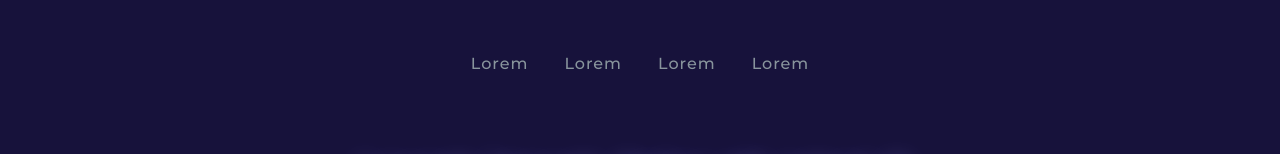
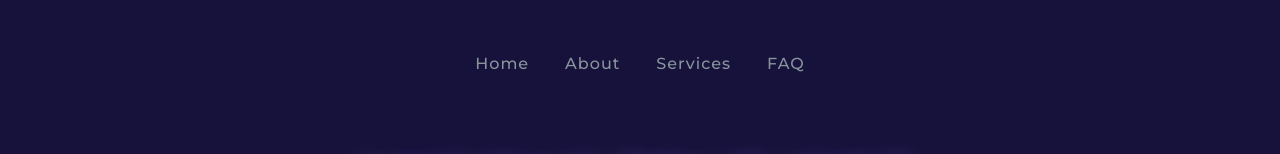
Before and after one commit to JuanLoyola/Services-app, a Vue app: page /#/ in a window 1280 px wide. Shown: the top 154 px of the page. Built offline with nearby package versions, Linux system fonts and the light colour scheme.

Commit message:
Nav name fixed

```diff
--- a/src/App.vue
+++ b/src/App.vue
@@ -16,5 +16,6 @@
   margin: 0;
   box-sizing: border-box;
   text-decoration: none;
+  scroll-behavior: smooth;
 }
 </style>
--- a/src/components/NavBar.vue
+++ b/src/components/NavBar.vue
@@ -6,10 +6,10 @@
         <i class="fas fa-bars"></i>
       </label>
       <ul class="menu">
-        <li><a href="#">Lorem</a></li>
-        <li><a href="#about">Lorem</a></li>
-        <li><a href="#portfolio">Lorem</a></li>
-        <li><a href="#contact">Lorem</a></li>
+        <li><a href="#">Home</a></li>
+        <li><a href="#">About</a></li>
+        <li><a href="#">Services</a></li>
+        <li><a href="#">FAQ</a></li>
       </ul>
     </div>
   </div>
--- a/src/components/TheFooter.vue
+++ b/src/components/TheFooter.vue
@@ -11,22 +11,21 @@
       </a>
     </div>
     <div class="container-row">
-      <a class="footerMenu" href="#">Lorem</a>
-      <a class="footerMenu" href="#">Lorem</a>
-      <a class="footerMenu" href="#">Lorem</a>
-      <a class="footerMenu" href="#">Lorem</a>
-      <a class="footerMenu" href="#">Lorem</a>
+      <a class="footerMenu" href="#">Home</a>
+      <a class="footerMenu" href="#">About</a>
+      <a class="footerMenu" href="#">Services</a>
+      <a class="footerMenu" href="#">FAQ</a>
     </div>
 
     <div class="container-row__social">
       <span class="icon">
-        <a href="#">
+        <a href="https://www.linkedin.com/in/loyolajuan/" target="_blank">
           <img class="iconIMG" src="@/assets/linkedin.svg" alt="linkedin logo">
         </a>
       </span>
 
       <span class="icon">
-        <a href="#">
+        <a href="https://github.com/JuanLoyola" target="_blank">
           <img class="iconIMG" src="@/assets/github.svg" alt="github logo">
         </a>
       </span>
```
